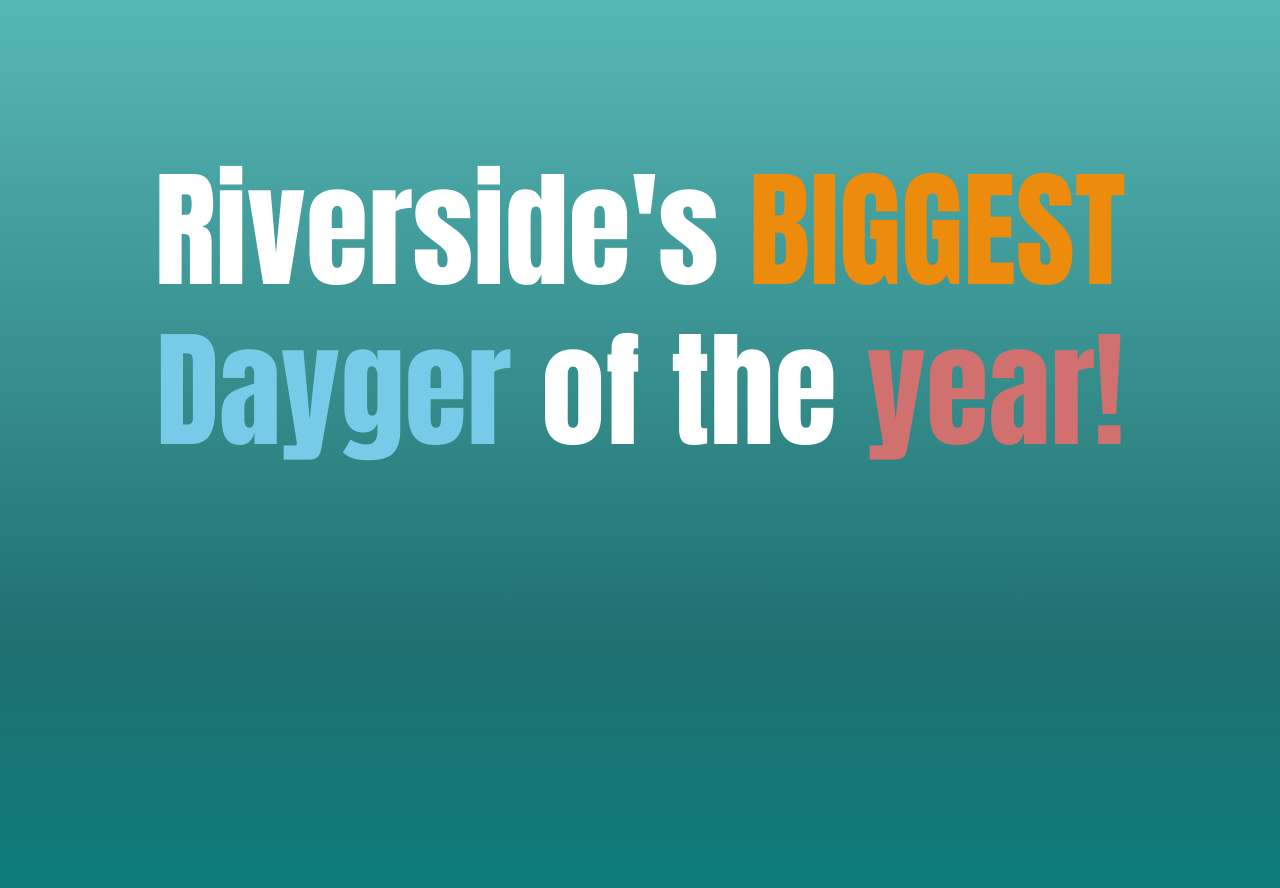
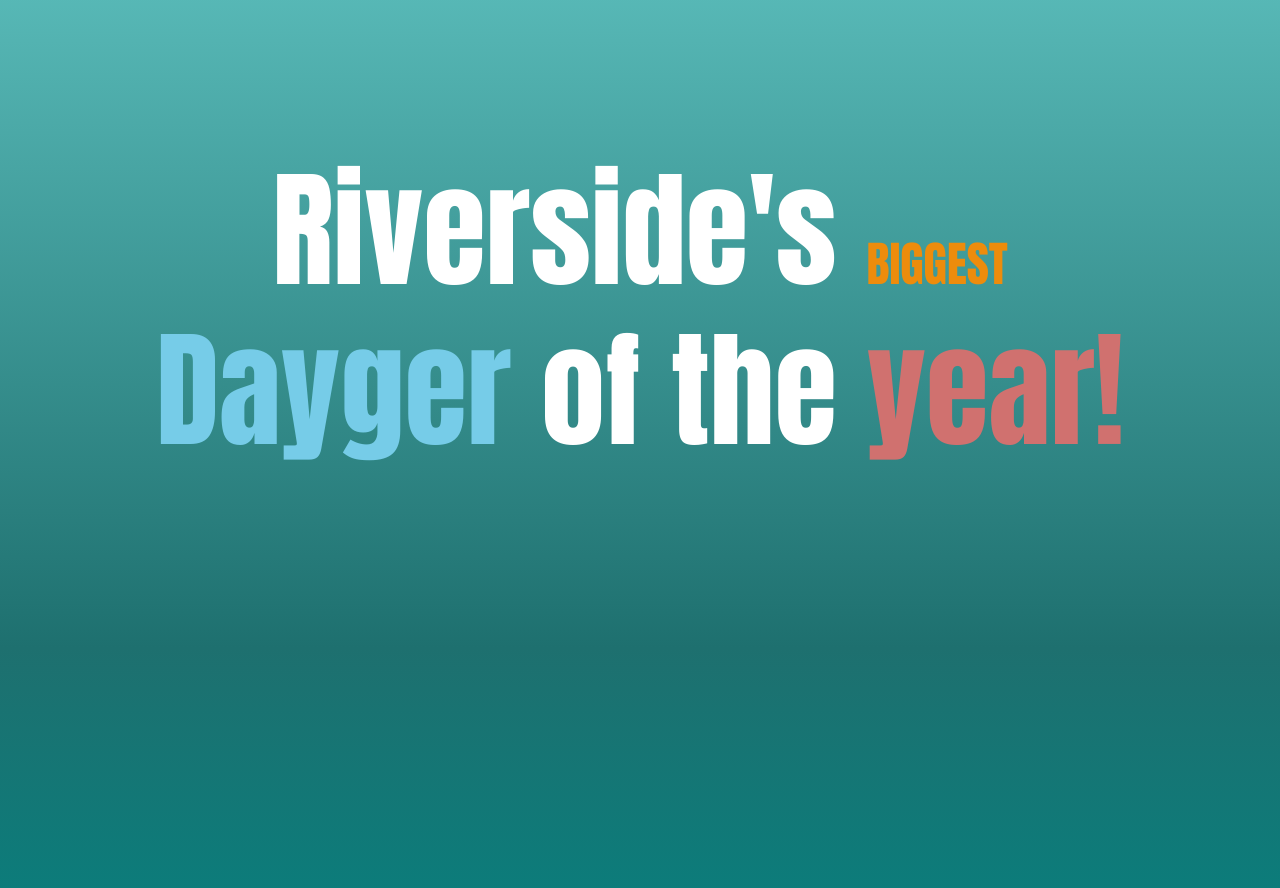
Before and after one commit to houstongunter/kappapalooza1, a React (Vite) app: page / in a window 1280 px wide. Shown: the part 840-1728 px from the top of the page. Built offline with nearby package versions, Linux system fonts and the light colour scheme; a web font is replaced by a local one.

Commit message:
info text

```diff
--- a/src/components/Navbar.jsx
+++ b/src/components/Navbar.jsx
@@ -18,7 +18,11 @@ const Navbar = ({ isVisible }) => {
   }, [isVisible, controls]);
 
   return (
-    <motion.div className="w-full fixed top-0" animate={controls} initial={{ y: -100 }}>
+    <motion.div
+      className="w-full fixed top-0"
+      animate={controls}
+      initial={{ y: -100 }}
+    >
       <div className="bg-kappa-orange h-fit w-full">
         <div className="flex flex-row justify-center items-center gap-5">
           <img src="kappapalooza.png" height={100} width={200} />
--- a/src/components/Question.jsx
+++ b/src/components/Question.jsx
@@ -30,13 +30,13 @@ const Question = () => {
       <div className="flex flex-col justify-center items-center h-full text-3xl text-white space-y-8 ">
         <motion.p style={{ scale }}>What is Kappapalooza?</motion.p>
         <motion.p
-          className="text-5xl lg:text-9xl text-center w-full"
+          className="text-4xl lg:text-9xl text-center w-full"
           initial="hidden"
           animate={isInView ? "visible" : "hidden"}
           variants={popInAnimation8xl}
         >
           Riverside&apos;s{" "}
-          <span className="text-kappa-orangeyellow">BIGGEST</span>
+          <span className="text-kappa-orangeyellow text-5xl">BIGGEST</span>
         </motion.p>
         <motion.p
           initial="hidden"
```
Also changed, not shown: src/components/Video.jsx (+8 -3 lines).
